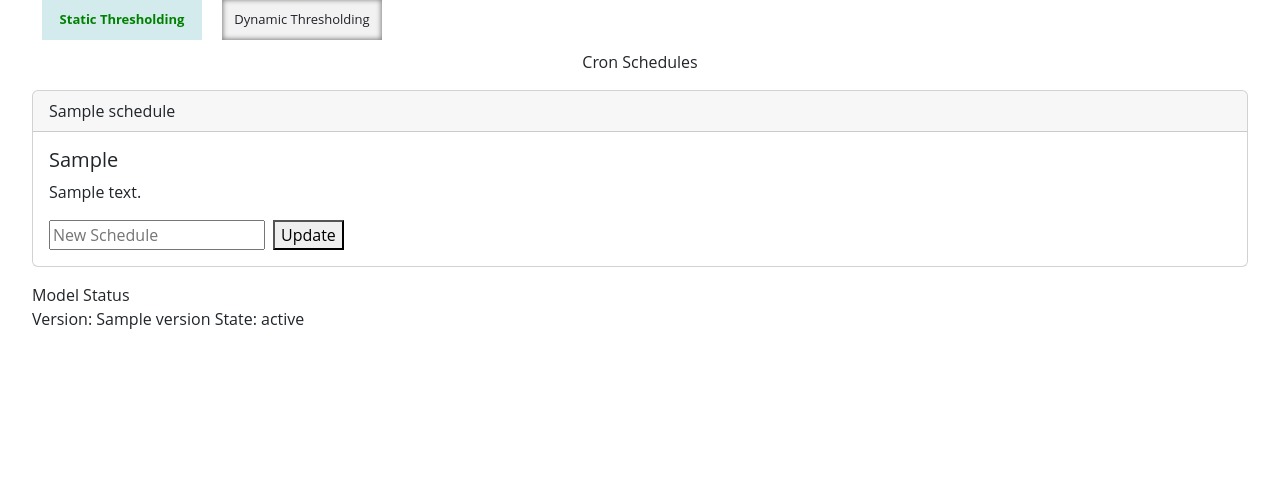
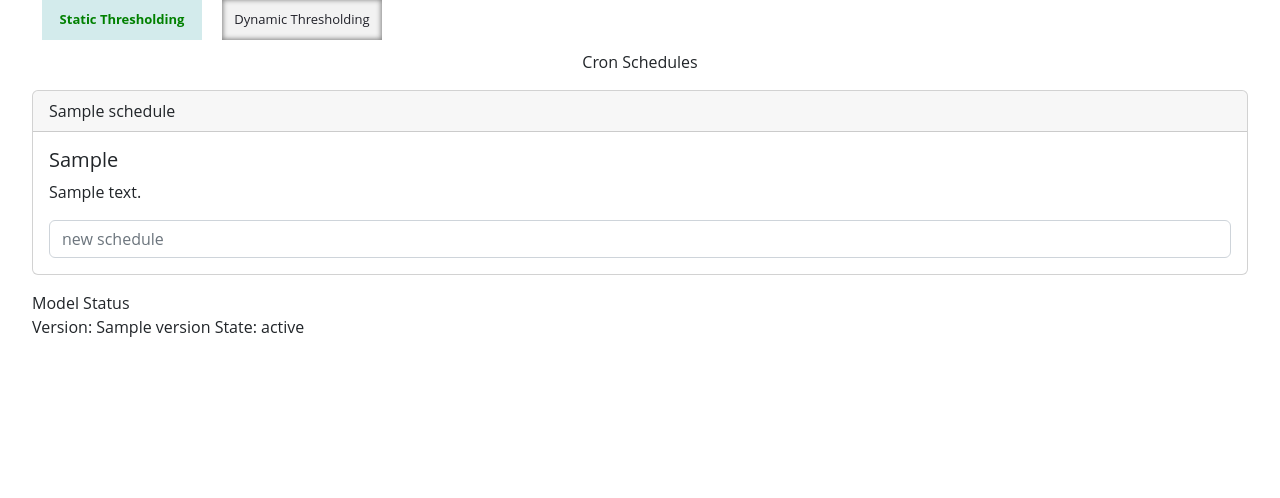
Before and after one commit to Acexoul081/WAR---DRAIT, a Flask app: template templates/metric.html in a window 1280 px wide. Shown: the part 219-717 px from the top of the page. Run offline with Flask 2, Linux system fonts and the light colour scheme; the template is opened without the code that fills it: most values are stand-ins (such as "Sample title", 1, 10 or a date in 2020); some libraries are stand-ins or nearby versions.

Commit message:
update ui home screen table transaction

```diff
--- a/templates/metric.html
+++ b/templates/metric.html
@@ -47,7 +47,12 @@
                       <p class="card-text">
                         {{cron['job_detail']}}
                       </p>
-                      <form class="row g-2">
+                    <form class="col g-2">
+                        <input type="text" class="form-control" name="new-cron" placeholder="new schedule">
+                        <input type="hidden" name="prev-cron" value="{{cron['job_detail']}}">
+                        <!-- <button type="button" class="btn btn-primary update-cron-btn">Update Schedule</button> -->
+                    </form>
+                      <!-- <form class="row g-2">
                         <div class="col-auto">
                           <input type="hidden" name="prev-cron" value="{{cron['job_detail']}}">
                           <input type="text" name="new-cron" placeholder="New Schedule">
@@ -55,7 +60,7 @@
                         <div class="col-auto">
                           <button type="button" class="update-cron-btn">Update</button>
                         </div>
-                      </form>
+                      </form> -->
                     </div>
                 </div>
                 {% endfor %}
```
